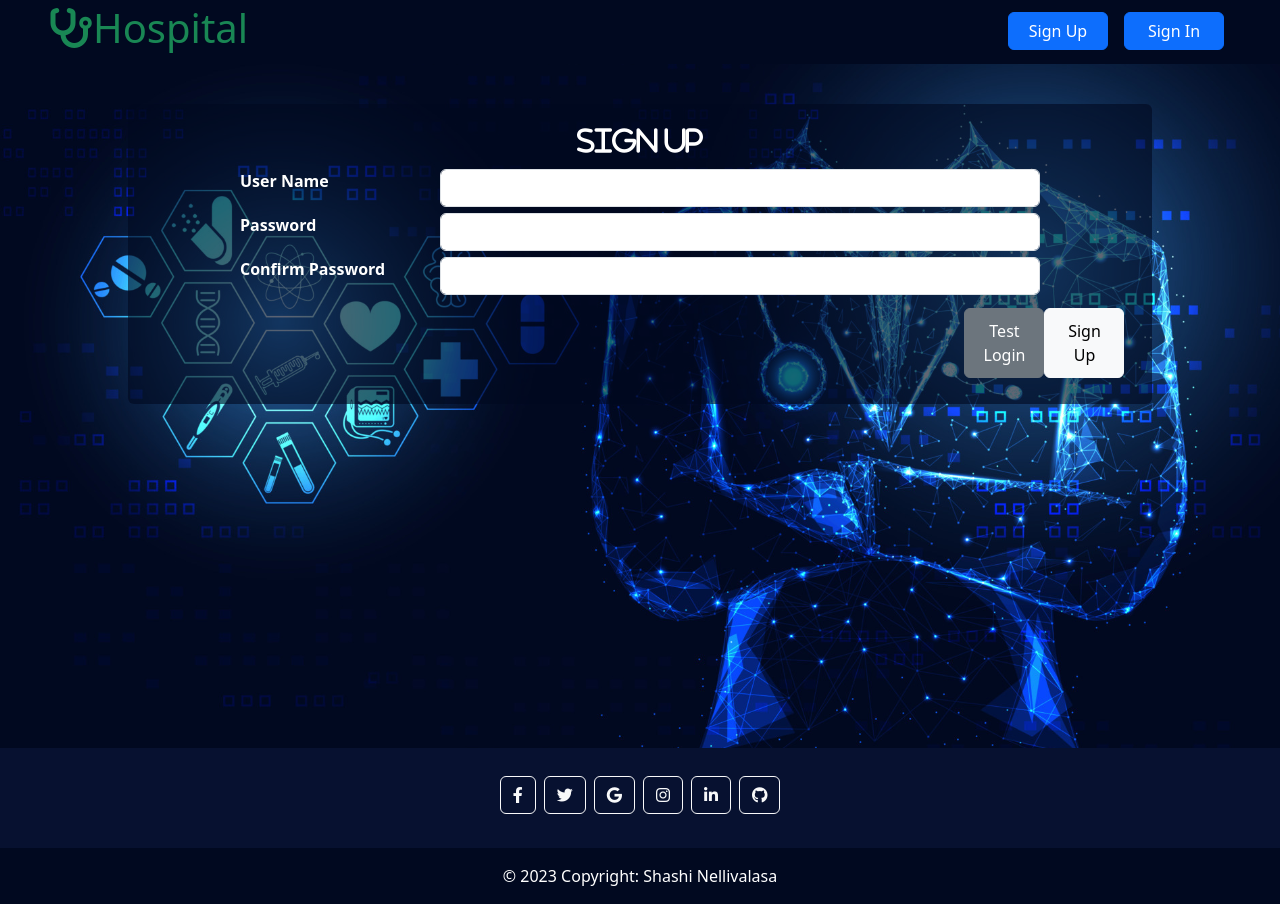
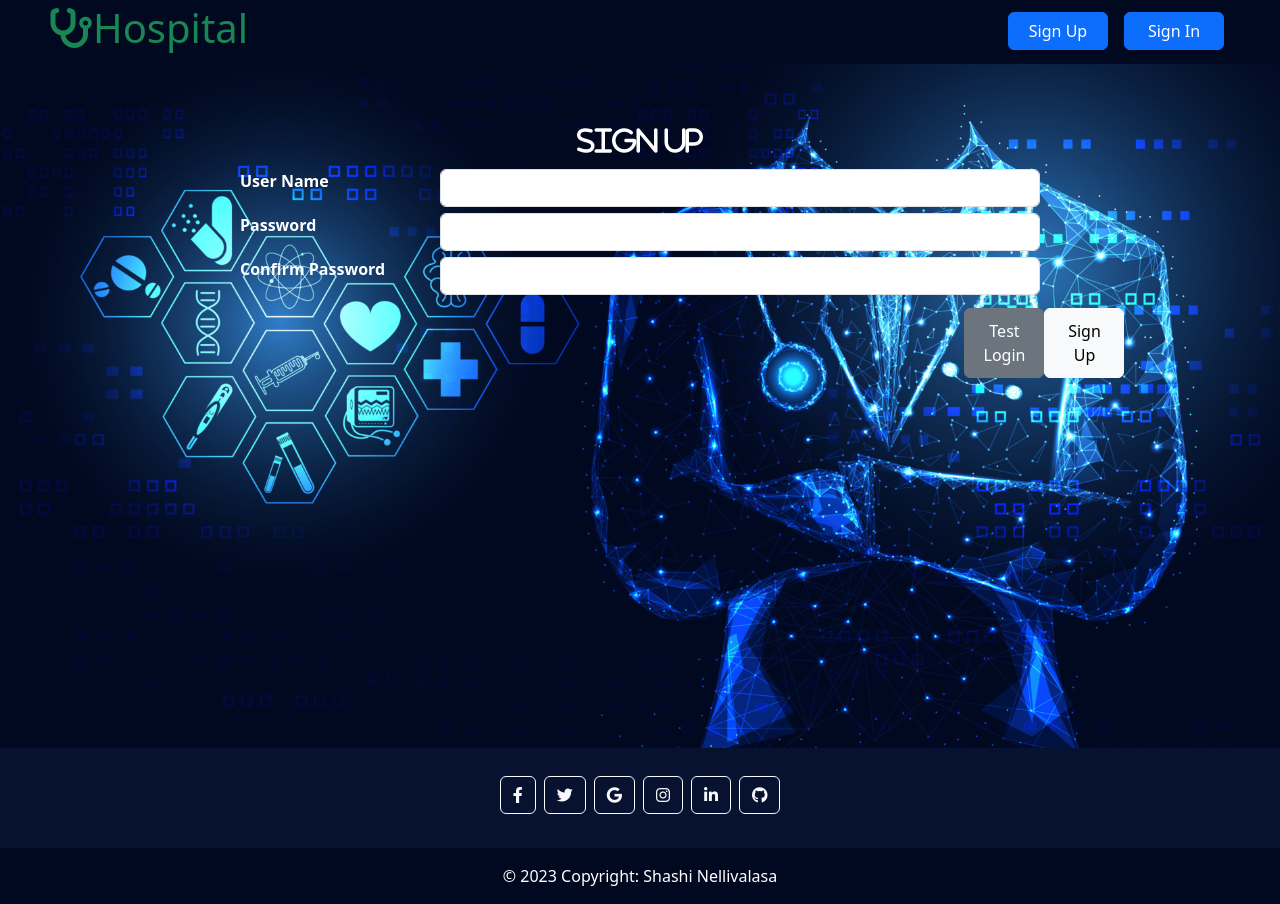
Before and after one commit to shashin26/demoHospital, an Angular app: page /signUp in a window 1280 px wide. Built offline with nearby package versions, Linux system fonts and the light colour scheme.

Commit message:
11/08/2023

```diff
--- a/src/app/app.component.css
+++ b/src/app/app.component.css
@@ -4,10 +4,6 @@ a {
 li {
   width: 100px;
 }
-.container {
-  background-color: #0109209d;
-}
-
 input {
   width: 100%;
 }
@@ -15,6 +11,7 @@ section {
   min-height: 700px;
 }
 .container1 {
+  /* background-color:gr; */
   background-color: #071130;
   height: 100px;
 }
--- a/src/app/home/home.component.ts
+++ b/src/app/home/home.component.ts
@@ -1,5 +1,5 @@
 import { HttpClient } from '@angular/common/http';
-import { Component, OnDestroy, OnInit, ViewChild } from '@angular/core';
+import { Component, DoCheck, OnDestroy, OnInit, ViewChild } from '@angular/core';
 import { Router } from '@angular/router';
 import { map } from 'rxjs/operators';
 import { Record } from './record.model';
@@ -13,8 +13,8 @@ import { RecordService } from '../services/record.service';
   templateUrl: './home.component.html',
   styleUrls: ['./home.component.css'],
 })
-export class HomeComponent implements OnInit {
-  search: string = '';
+export class HomeComponent implements OnInit,DoCheck {
+  search!: string;
   error = null;
   @ViewChild(AddRecordComponent) addrecordcomponent!: AddRecordComponent;
   currentPage = 1;
@@ -32,6 +32,12 @@ export class HomeComponent implements OnInit {
   ngOnInit() {
     this.getRecords();
     // console.log(this.logInOut.isLoggedIn);
+  }
+
+  ngDoCheck(): void {
+    // if (this.search){
+    //   this.currentPage=1
+    // }
   }
 
   get totalPages(): number {
```
